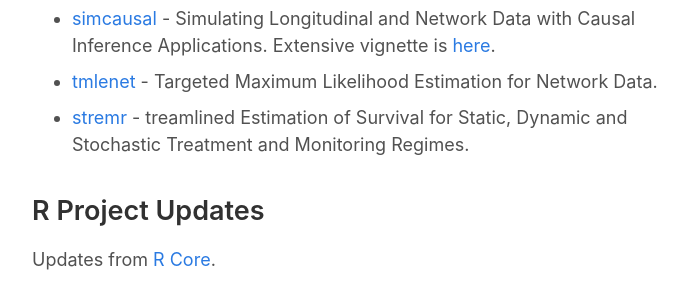
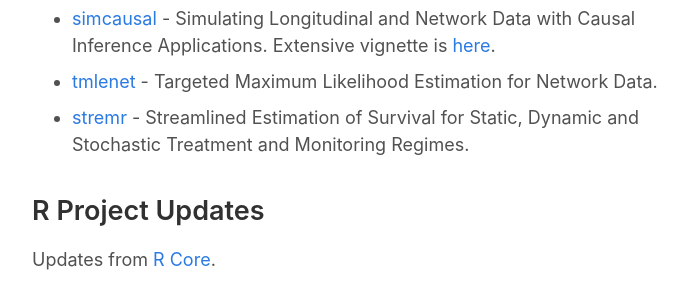
Before and after one commit to rweekly/rweekly.org, a Jekyll site: the page built from draft.md, in a window 1280 px wide and 900 px high, scrolled down 5092 px. Shown: the part 153-453 px from the top of the window, without its empty margins (293-983 px from the left). Built offline with Jekyll 4.4.1, drawn with Linux system fonts in a browser that asks for light colours; comment, search, counter and statistics services are not loaded.

Commit message:
Update draft.md

```diff
--- a/draft.md
+++ b/draft.md
@@ -166,7 +166,7 @@
 
 + [tmlenet](https://github.com/osofr/tmlenet) - Targeted Maximum Likelihood Estimation for Network Data.
 
-+ [stremr](https://github.com/osofr/stremr) - treamlined Estimation of Survival for Static, Dynamic and Stochastic Treatment and Monitoring Regimes.
++ [stremr](https://github.com/osofr/stremr) - Streamlined Estimation of Survival for Static, Dynamic and Stochastic Treatment and Monitoring Regimes.
 
 ## R Project Updates
 
```
